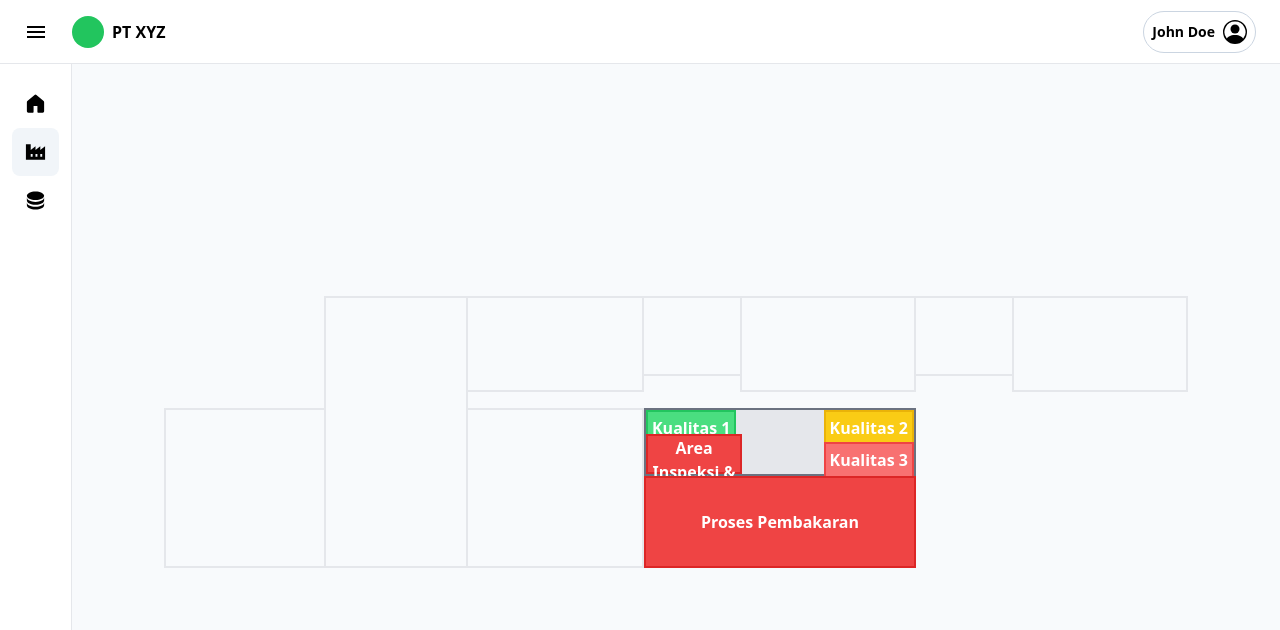
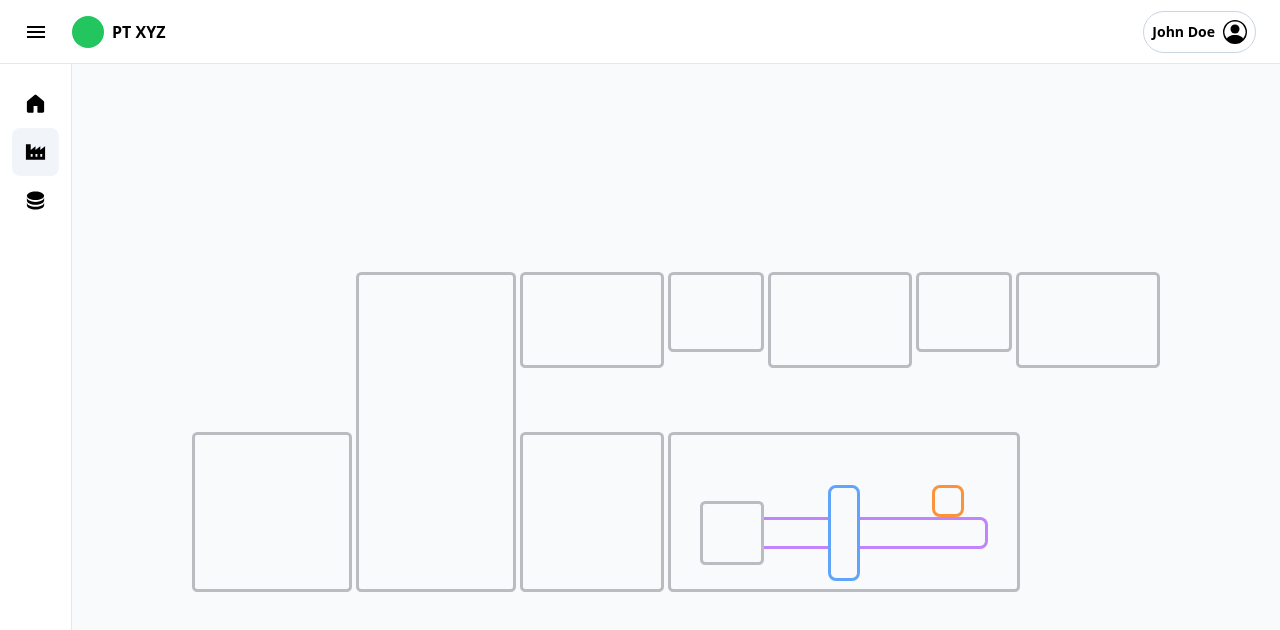
Before and after one commit to dikaizm/sensor-monitoring-dashboard, a React (Vite) app in the folder frontend/: page /dashboard/line in a window 1280 px wide. Shown: the top 630 px of the page. Built offline with nearby package versions, Linux system fonts and the light colour scheme.

Commit message:
fix: prod line box style

```diff
--- a/frontend/src/index.css
+++ b/frontend/src/index.css
@@ -24,6 +24,11 @@ input[type="number"] {
   -moz-appearance: textfield;
 }
 
+.map-line {
+  border: 3px solid rgb(185, 189, 194);
+  border-radius: 4pt;
+}
+
 @layer utilities {
   .text-balance {
     text-wrap: balance;
--- a/frontend/src/pages/ProductionLinePage.tsx
+++ b/frontend/src/pages/ProductionLinePage.tsx
@@ -7,42 +7,41 @@ export default function ProductionLinePage() {
 
         <div className="relative grid">
           {/* <!-- Group 1 --> */}
-          <div className="flex items-end">
-            <div className="flex w-40 h-40 text-center border-l-2 map-flex border-y-2"></div>
+          <div className="flex items-end gap-1">
+            <div className="flex w-40 h-40 text-center border-l-2 map-line border-y-2"></div>
 
-            <div className="relative flex items-center justify-center flex-none h-[17rem] font-bold text-center text-gray-600 border-2 w-36">
+            <div className="relative flex items-center justify-center flex-none w-40 font-bold text-center text-gray-600 border-2 map-line h-80">
               <div className="relative z-10 grid items-center justify-center w-full h-full text-2xs">
                 <div className="absolute bottom-0 left-0 right-0 px-4 mb-16"></div>
               </div>
             </div>
 
             {/* <!-- Row 1 --> */}
-            <div className="flex flex-col gap-y-4">
-              <div className="flex">
-                <div className="h-24 border-r-2 map-flex border-y-2 w-44"></div>
-                <div className="w-24 h-20 map-flex border-y-2"></div>
-                <div className="h-24 border-x-2 map-flex border-y-2 w-44"></div>
-                <div className="w-24 h-20 map-flex border-y-2"></div>
-                <div className="h-24 border-2 w-44 map-flex"></div>
+            <div className="flex flex-col gap-y-16">
+              <div className="flex gap-x-1">
+                <div className="h-24 border-r-2 map-line border-y-2 w-36"></div>
+                <div className="w-24 h-20 map-line border-y-2"></div>
+                <div className="h-24 border-x-2 map-line border-y-2 w-36"></div>
+                <div className="w-24 h-20 map-line border-y-2"></div>
+                <div className="h-24 border-2 w-36 map-line"></div>
               </div>
 
               {/* <!-- Row 2 --> */}
-              <div className="flex">
-                <div className="relative h-40 text-center border-r-2 w-44 map-flex border-y-2"></div>
-                <div className="relative grid items-center justify-center h-40 font-bold text-center text-gray-600 text-2xs">
+              <div className="flex gap-x-1">
+                <div className="relative h-40 text-center border-r-2 w-36 map-line border-y-2"></div>
 
-                  <div className="relative h-full row-span-4 bg-gray-200 border-t-2 border-b-2 border-gray-500 w-[17rem] border-x-2">
-                    <div className="absolute top-0 left-0 grid items-center justify-center px-1 py-1 text-white bg-green-400 border-2 border-green-500 w-fit text-3xs">Kualitas 1</div>
-                    <div className="absolute top-0 right-0 grid items-center justify-center px-1 py-1 text-white bg-yellow-400 border-2 border-yellow-500 w-fit text-3xs">Kualitas 2</div>
-                    <div className="absolute top-0 right-0 grid items-center justify-center px-1 py-1 mt-8 text-white bg-red-400 border-2 border-red-500 w-fit text-3xs">Kualitas 3</div>
+                <div className="relative flex items-end justify-center h-40 p-2 font-bold text-center text-gray-600 w-[22rem] map-line">
 
-                    <button type="button" id="inspeksi-btn" data-template="inspeksi-card" className="absolute bottom-0 left-0 grid items-center justify-center w-24 h-10 text-white transition-all bg-red-500 border-2 border-red-600 hover:bg-red-600">Area Inspeksi & Pengecatan</button>
+                  <div className="relative flex items-center mb-4">
+                    <div className="w-16 h-16 map-line"></div>
+
+                    <button className="relative w-56 h-8 border-[3px] hover:bg-purple-300 border-purple-400 border-l-0 rounded-r-lg"></button>
+
+                    <button className="absolute w-8 h-24 top-1/2 -translate-y-1/2 left-32 bg-slate-50 border-[3px] border-blue-400 hover:bg-blue-300 rounded-lg"></button>
+
+                    <button className="absolute w-8 h-8 -top-4 right-6 border-[3px] hover:bg-orange-300 border-orange-400 rounded-lg"></button>
+
                   </div>
-
-                  <button type="button" id="pembakaran-btn" data-template="pembakaran-card" className="relative grid items-center justify-center w-full h-full row-span-4 text-white transition-all bg-red-500 border-2 border-red-600 hover:bg-red-600">
-                    Proses Pembakaran
-                  </button>
-
                 </div>
               </div>
             </div>
```
